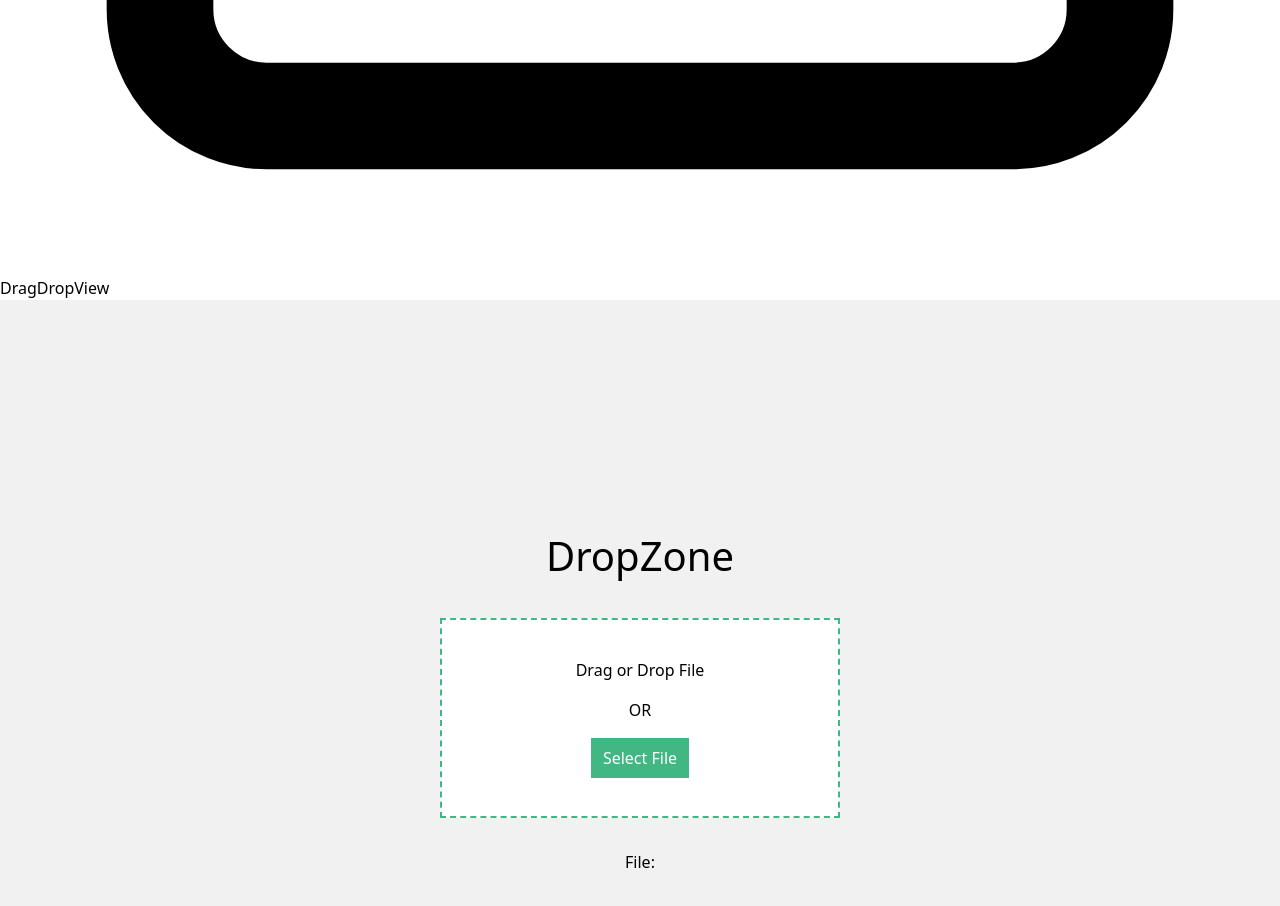
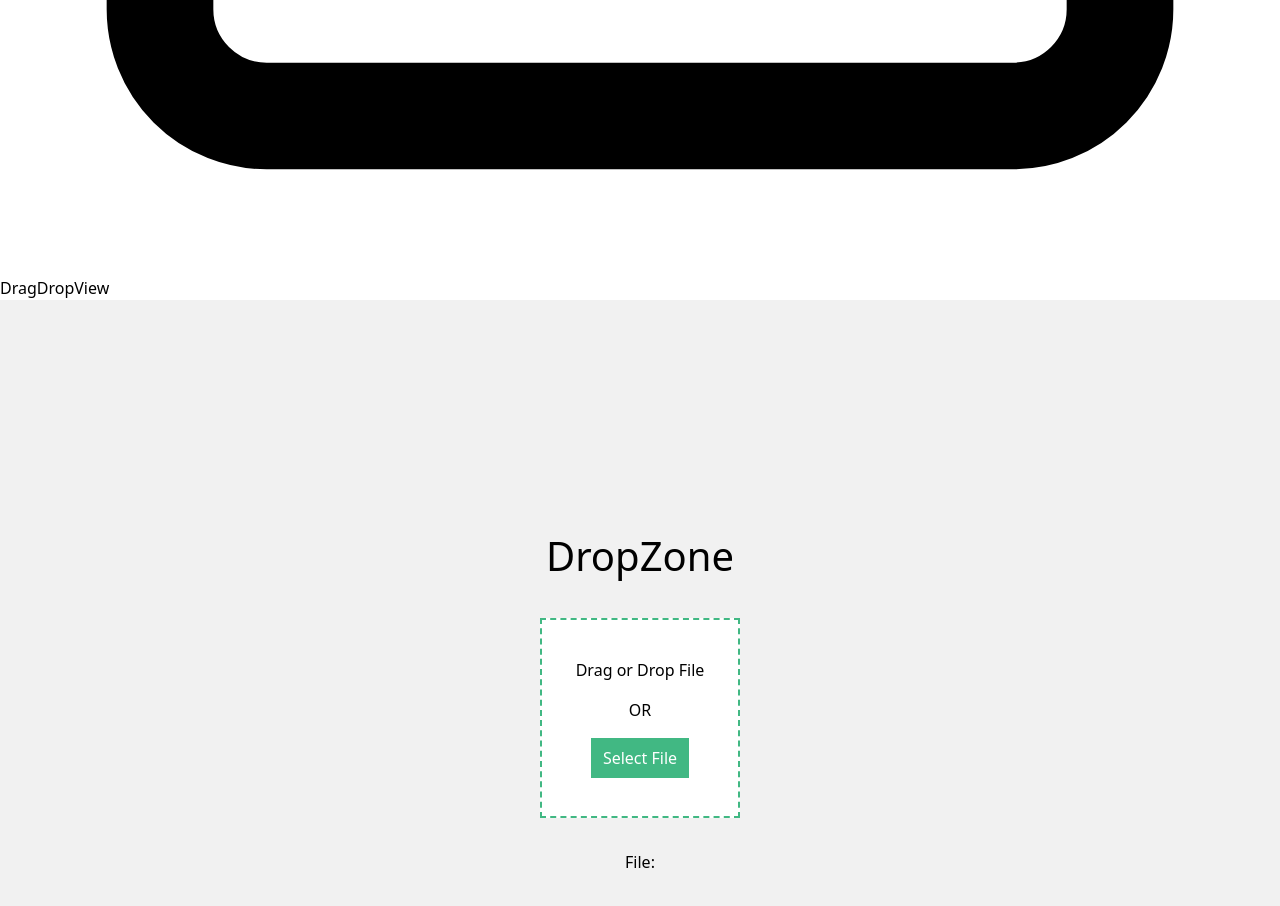
Before and after one commit to ShutoOsawa/TodoProject, a Vue app in the folder todo/: page /dragdropview in a window 1280 px wide. Shown: the part 9352-10258 px from the top of the page. Built offline with nearby package versions, Linux system fonts and the light colour scheme; what vue-grid-layout would draw is missing.

Commit message:
modified drag and drop component

```diff
--- a/todo/src/components/DropZone.vue
+++ b/todo/src/components/DropZone.vue
@@ -1,17 +1,19 @@
 <template>
-  <div
+     <div type="file"
       @dragenter.prevent="toggleActive"
       @dragleave.prevent="toggleActive"
       @dragover.prevent
       @drop.prevent="toggleActive"
-      :class="{ 'active-dropzone': active }"
-      class="dropzone"
-  >
+      :class="{ 'active-dropzone': active}"
+          class="dropzone"
+      >
     <span>Drag or Drop File</span>
     <span>OR</span>
     <label for="dropzoneFile">Select File</label>
     <input type="file" id="dropzoneFile" class="dropzoneFile" />
-  </div>
+
+     </div>
+
 </template>
 
 <script>
@@ -30,7 +32,7 @@ export default {
 
 <style scoped lang="scss">
 .dropzone {
-  width: 400px;
+  width: 200px;
   height: 200px;
   display: flex;
   flex-direction: column;
@@ -50,6 +52,7 @@ export default {
     display: none;
   }
 }
+
 .active-dropzone {
   color: #fff;
   border-color: #fff;
--- a/todo/src/components/ItemList.vue
+++ b/todo/src/components/ItemList.vue
@@ -33,10 +33,10 @@ import {VueDraggableNext} from "vue-draggable-next";
 
 export default {
   name: "ItemList",
-
+  //props: ['lst'],
   setup(){
-    let lst = ref([])
-    let category = ref([])
+    let lst = ref([{id:1, name:1}])
+    let category = ref([{id:1, name:1}])
 
     onMounted(() => {
       lst.value = category.value
--- a/todo/src/views/DnDView.vue
+++ b/todo/src/views/DnDView.vue
@@ -14,8 +14,9 @@
 
 <script>
 import DropZone from "@/components/DropZone.vue";
+import ItemList from "@/components/ItemList.vue";
 import {defineComponent ,ref} from "vue";
-import ItemList from "@/components/ItemList.vue";
+
 
 export default defineComponent({
   components: {
```
